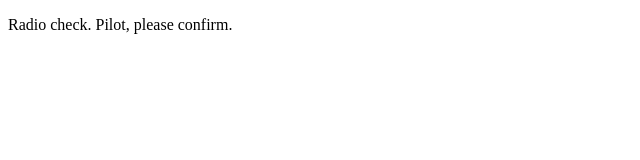
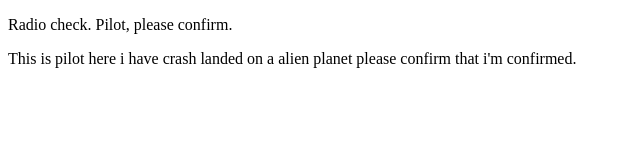
Before and after one commit to brandonHafley/communication-log, a plain HTML site: page index.html in a window 1280 px wide. Shown: the whole page, without its empty margins (0-640 px from the left). Drawn offline with Linux system fonts and the light colour scheme.

Commit message:
Pilot message

```diff
--- a/index.html
+++ b/index.html
@@ -3,6 +3,7 @@
 
 <body>
     <p>Radio check. Pilot, please confirm.</p>
+    <p>This is pilot here i have crash landed on a alien planet please confirm that i'm confirmed.</p>
 </body>
 
 </html>
```
